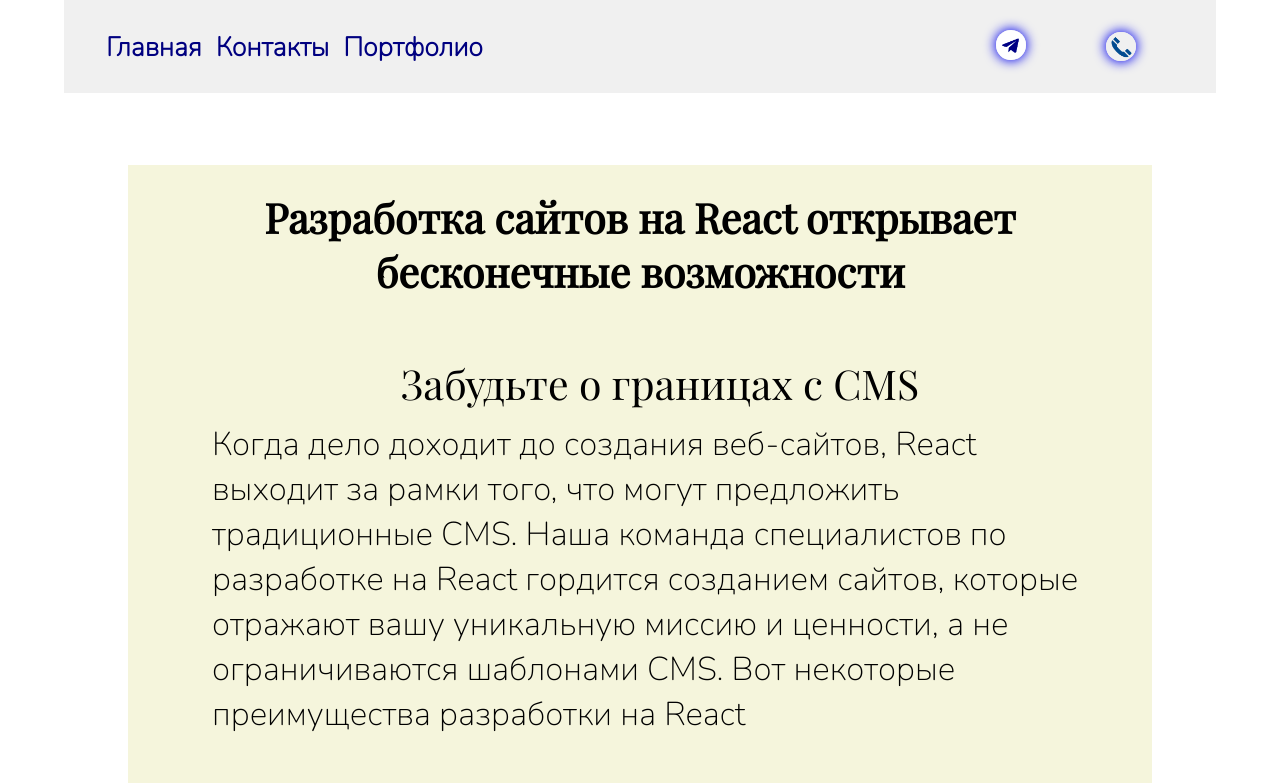
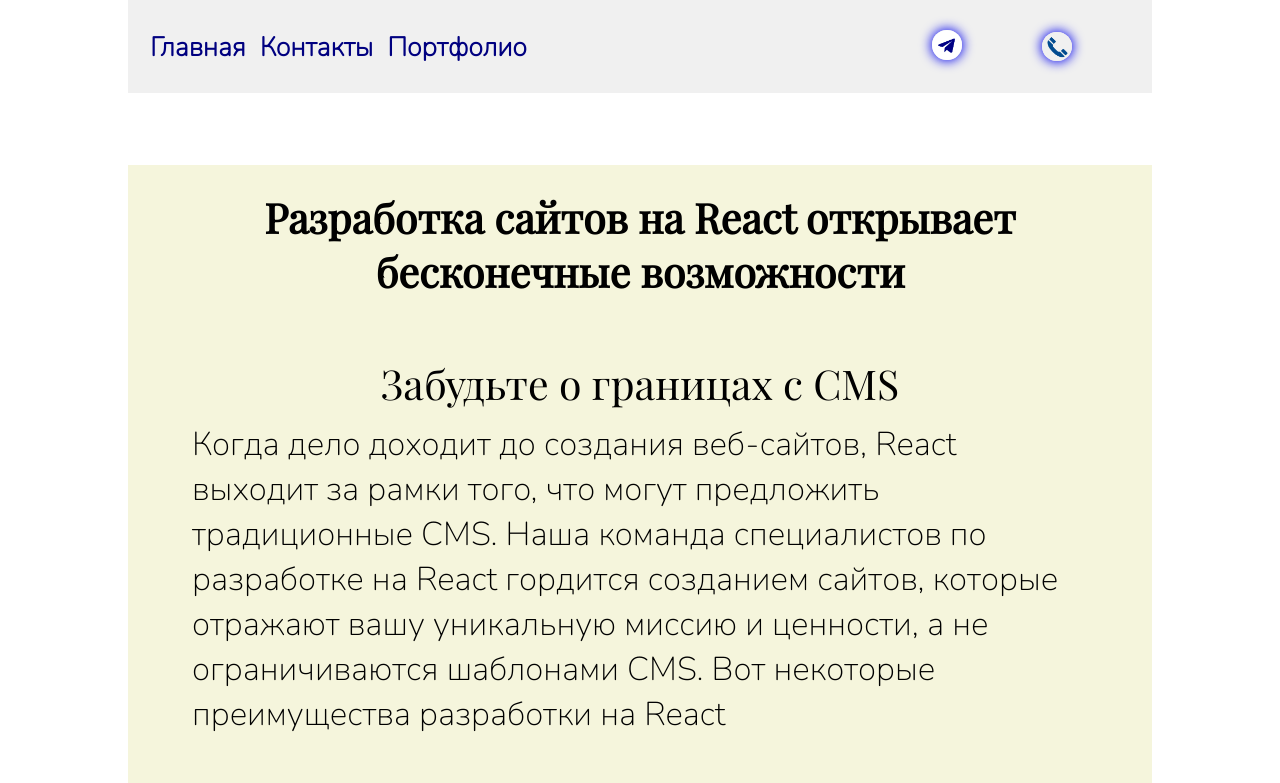
Before and after one commit to V-N-Sabir/create_development, a React (Create React App) app: page / in a window 1280 px wide. Shown: the top 783 px of the page. Built offline with nearby package versions, Linux system fonts and the light colour scheme.

Commit message:
main_pages

```diff
--- a/src/App.css
+++ b/src/App.css
@@ -37,7 +37,7 @@ text-indent: 30px;
 
 .main_footer {
   grid-area: main_footer;
-  width: 90vw;
+  width: 80vw;
   margin: auto;
 }
 
@@ -90,9 +90,9 @@ text-indent: 30px;
   min-height: 100vh;
   /*border: 2px solid brown;*/
 }
-
+/*
 @media (max-width: 768px) {
   .main_pages {
     width: 90vw;
  }
-}
+}*/
--- a/src/components/Fotter/Fotter.css
+++ b/src/components/Fotter/Fotter.css
@@ -12,30 +12,13 @@
 */
 @media (max-width: 768px) {
  .wr_footer_block {
-   width: 90vw;
+  /* width: 90vw;
+     margin-left: -10px;*/
    flex-direction: column;
    align-items: flex-start;
    padding-bottom: 20px;
    padding-right: 10px;
-   margin-left: -10px;
- }
-/*
-.navBar_block {
-   flex-direction: column;
-}
-
- .navBar_contact {
-   width: 200px;
 
  }
 
- .navBar_contact a {
-   margin-bottom: 10px;
 }
-*/
-/* App.css
- .main_pages {
-    width: 90vw;
- }
- */
-}
--- a/src/components/navbar/NavBar.style.css
+++ b/src/components/navbar/NavBar.style.css
@@ -9,7 +9,7 @@
     background-color: rgb(240, 240, 240);
 
    height: fit-content;
-   width: 90vw;
+   width: 80vw;
    margin: auto;
   /* padding: 10px 0;*/
   }
@@ -28,6 +28,8 @@
     font-family: 'Nunito_ExtraLight', serif;
     font-weight: 600;
     font-size: calc(16px + 10 * (100vw / 1200));
+
+    margin-left: 20px;
 }
 
 .navBar_block {
@@ -133,7 +135,7 @@
 
 @media (max-width: 320px) {
     .navBar_contact {
-        width: 150px;
+        width: 100px;
     }
 
 }
--- a/src/index.css
+++ b/src/index.css
@@ -43,4 +43,5 @@ code {
 
 ul {
   list-style-type: none;
+  padding-left: 0;
 }
```
Also changed, not shown: src/pages/home.style.css (+8 -0 lines).
